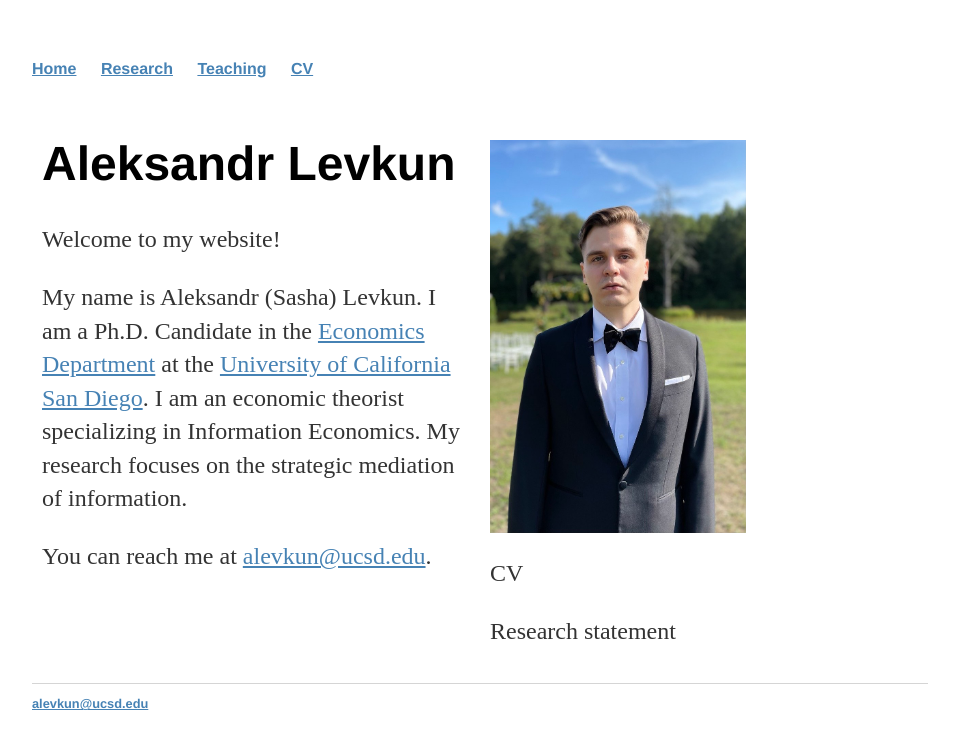
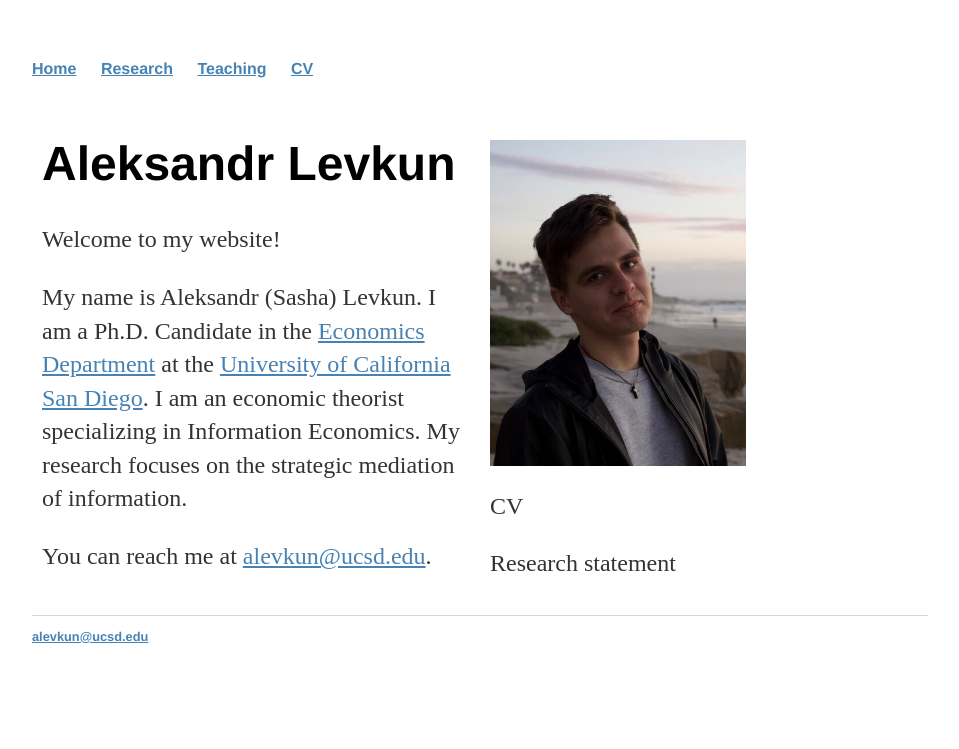
Before and after one commit to alevkun/alevkun.github.io, a Jekyll site: the page built from index.html, in a window 1280 px wide. Shown: the top 749 px of the page, without its empty margins (160-1119 px from the left). Built offline with Jekyll 4.4.1, drawn with Linux system fonts in a browser that asks for light colours.

Commit message:
Update index.html

```diff
--- a/index.html
+++ b/index.html
@@ -12,7 +12,7 @@ title: Aleksandr Levkun
   <div class="column right" style="background-color:White;">
     <br>
     <br>
-    <img src="https://alevkun.github.io/assets/headshot.JPG" style="width: 20vw; min-width: 100px;" align="top"/>
+    <img src="https://alevkun.github.io/assets/picture.JPG" style="width: 20vw; min-width: 100px;" align="top"/>
     <p> CV </p>
     <p> Research statement </p>
   </div>
```
